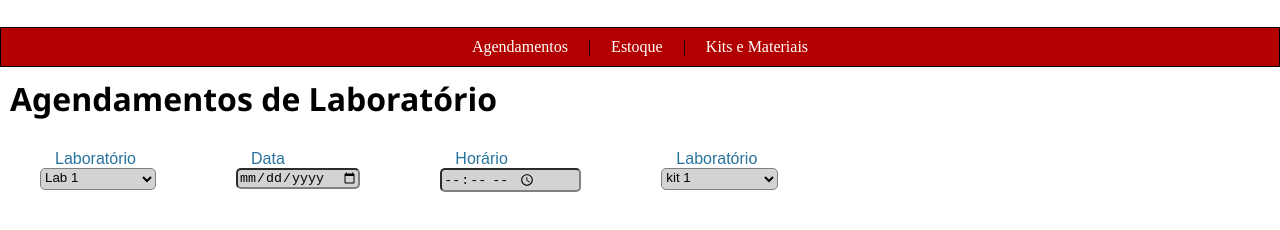
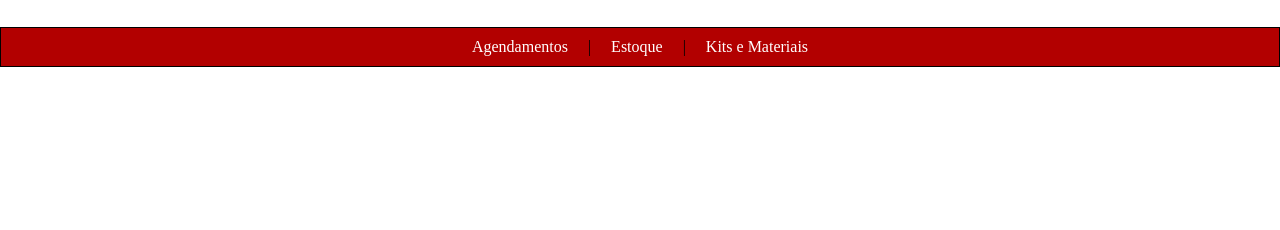
Before and after one commit to EduardoManduca/ETEC, a plain HTML site: page tela_Inicial.html in a window 1280 px wide. Shown: the part 206-436 px from the top of the page. Drawn offline with Linux system fonts and the light colour scheme.

Commit message:
Remoção das alterações do commit anterior e renomeamento do arquivo para tela_Inicial

```diff
--- a/agenda_Lab.html
+++ b/tela_Inicial.html
@@ -53,43 +53,6 @@
         </ul>
     </nav>
 
-    <h1 class="titulo">Agendamentos de Laboratório</h1>
-
-    <ul id="lista-1">
-        <li class="item-lista-1">
-            <label class="label" for="Laboratórios">Laboratório</label>
-            <br>
-            <select name="Laboratórios" id="Laboratórios">
-                <option value="0">Lab 1</option>
-                <option value="1">Lab 2</option>
-                <option value="2">Lab 3</option>
-                <option value="3">Lab 4</option>
-                <option value="4">Lab 5</option>
-            </select>
-        </li>
-        <li class="item-lista-1">
-            <label class="label" for="data">Data</label>
-            <br>
-            <input id="input-data" type="date">
-        </li>
-        <li class="item-lista-1">
-            <label class="label" for="data">Horário</label>
-            <br>
-            <input id="input-horario" type="time">
-        </li>
-        <li class="item-lista-1">
-            <label class="label" for="kits">Laboratório</label>
-            <br>
-            <select name="kits" id="kits">
-                <option value="0">kit 1</option>
-                <option value="1">kit 2</option>
-                <option value="2">kit 3</option>
-                <option value="3">kit 4</option>
-                <option value="4">kit 5</option>
-            </select>
-        </li>
-    </ul>
-
     <!-- VLibras Widget -->
     <div vw class="enabled">
         <div vw-access-button class="active"></div>
```
